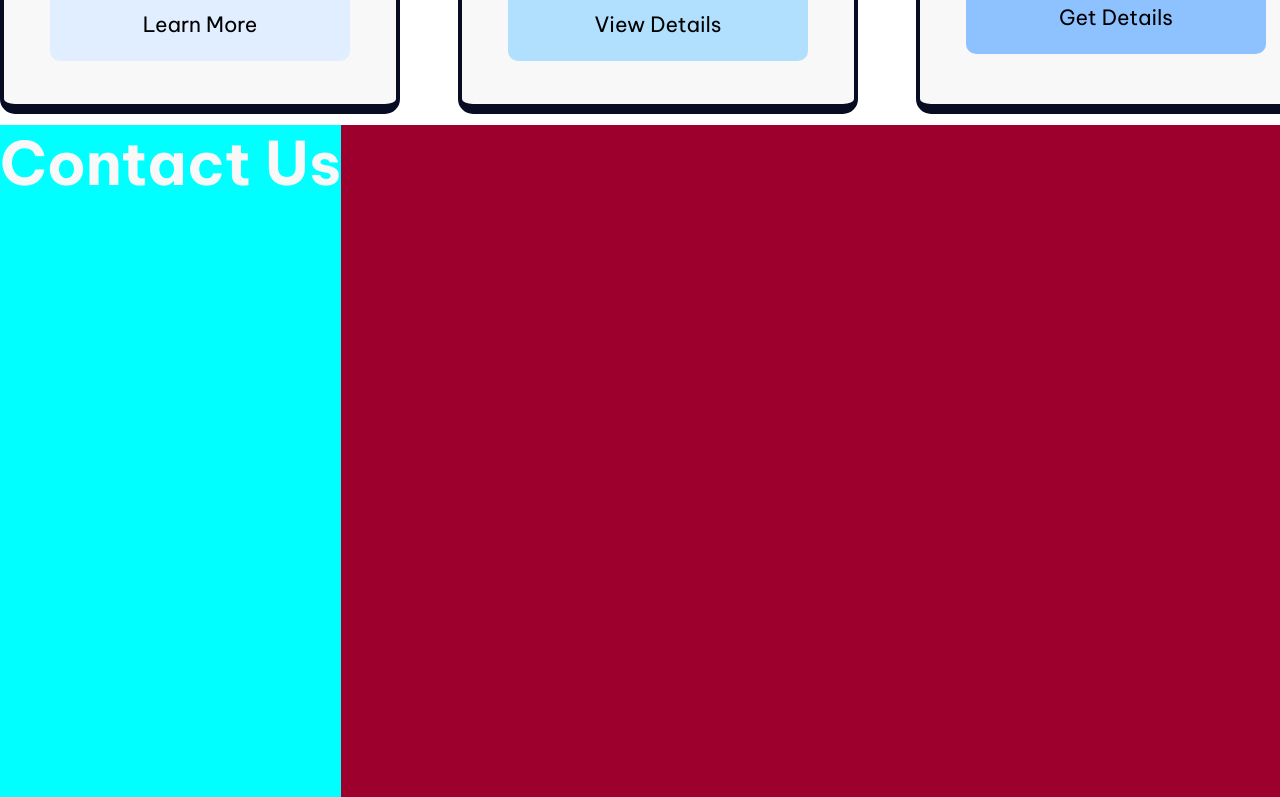
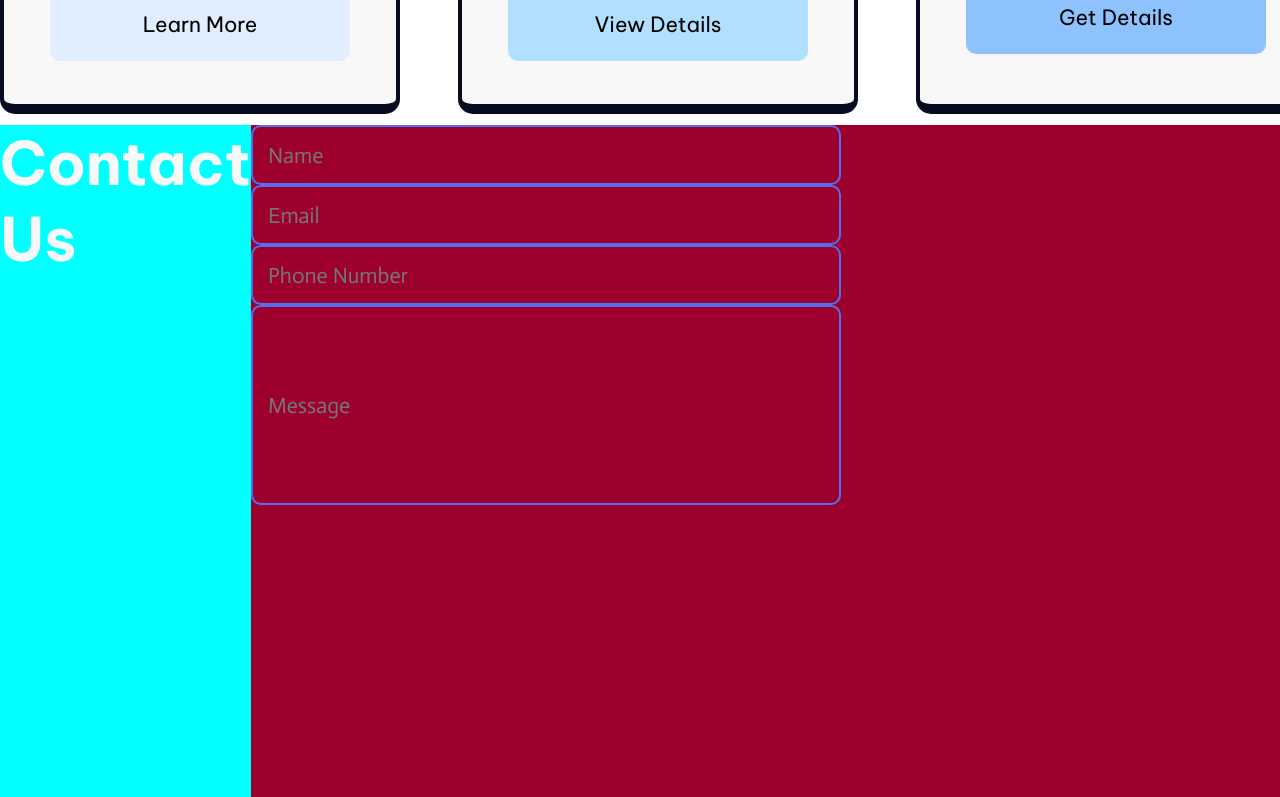
Before and after one commit to rafajdev/Inovax, a React (Vite) app: page / in a window 1280 px wide. Shown: the part 2963-3760 px from the top of the page. Built offline with nearby package versions, Linux system fonts and the light colour scheme.

Commit message:
Updated contact section. Added inputs and divs

```diff
--- a/src/sections/contact/index.tsx
+++ b/src/sections/contact/index.tsx
@@ -8,7 +8,13 @@ export default function Contact() {
                 <div className={styles.section_content_header}>
                     <h1 className={styles.section_content_header_title}>Contact Us</h1>
                 </div>
-                <div>
+                <div className={styles.section_content_form}>
+                    <Input type='text' placeholder='Name' height='60px'/>
+                    <Input type='text' placeholder='Email' height='60px'/>
+                    <Input type='text' placeholder='Phone Number' height='60px'/>
+                    <Input type='text' placeholder='Message' height='200px'/>
+                </div>
+                <div className={styles.section_content_right}>
 
                 </div>
             </div>
```
